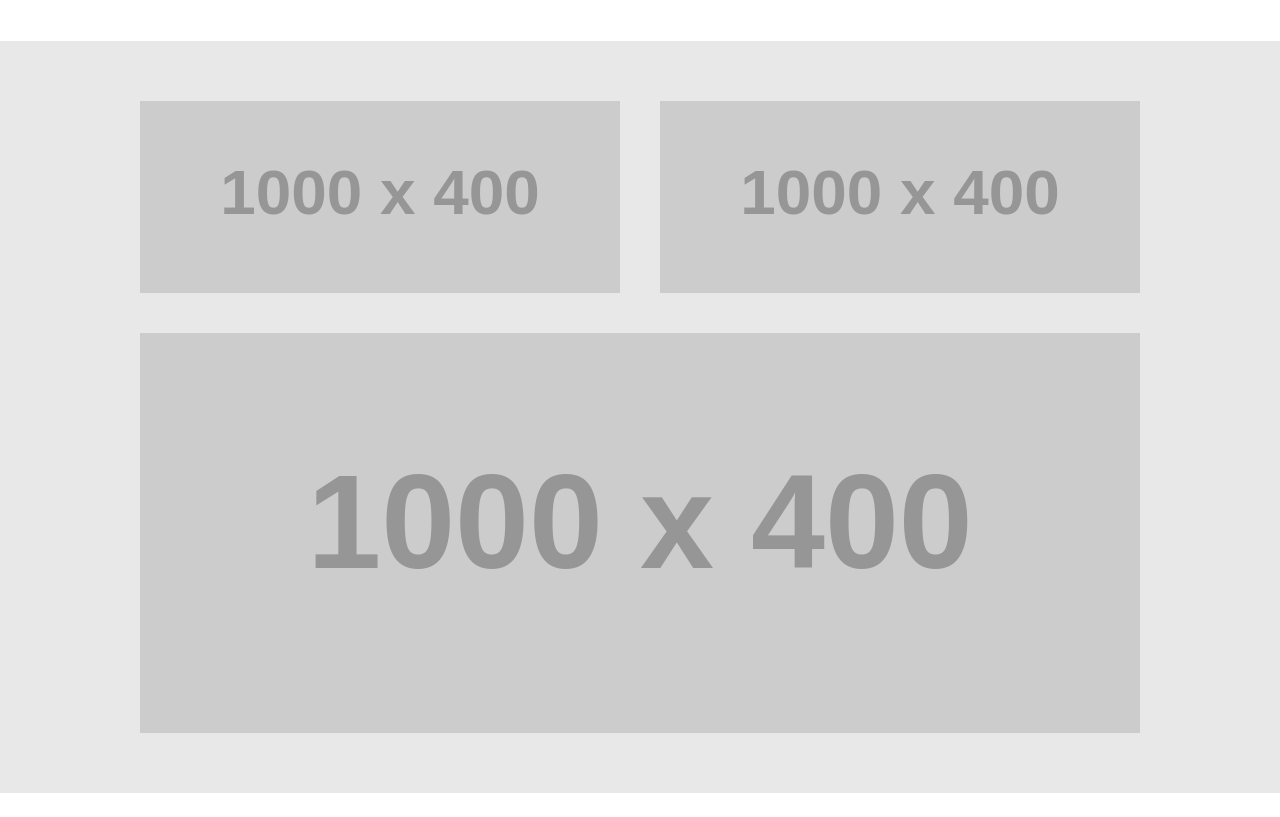
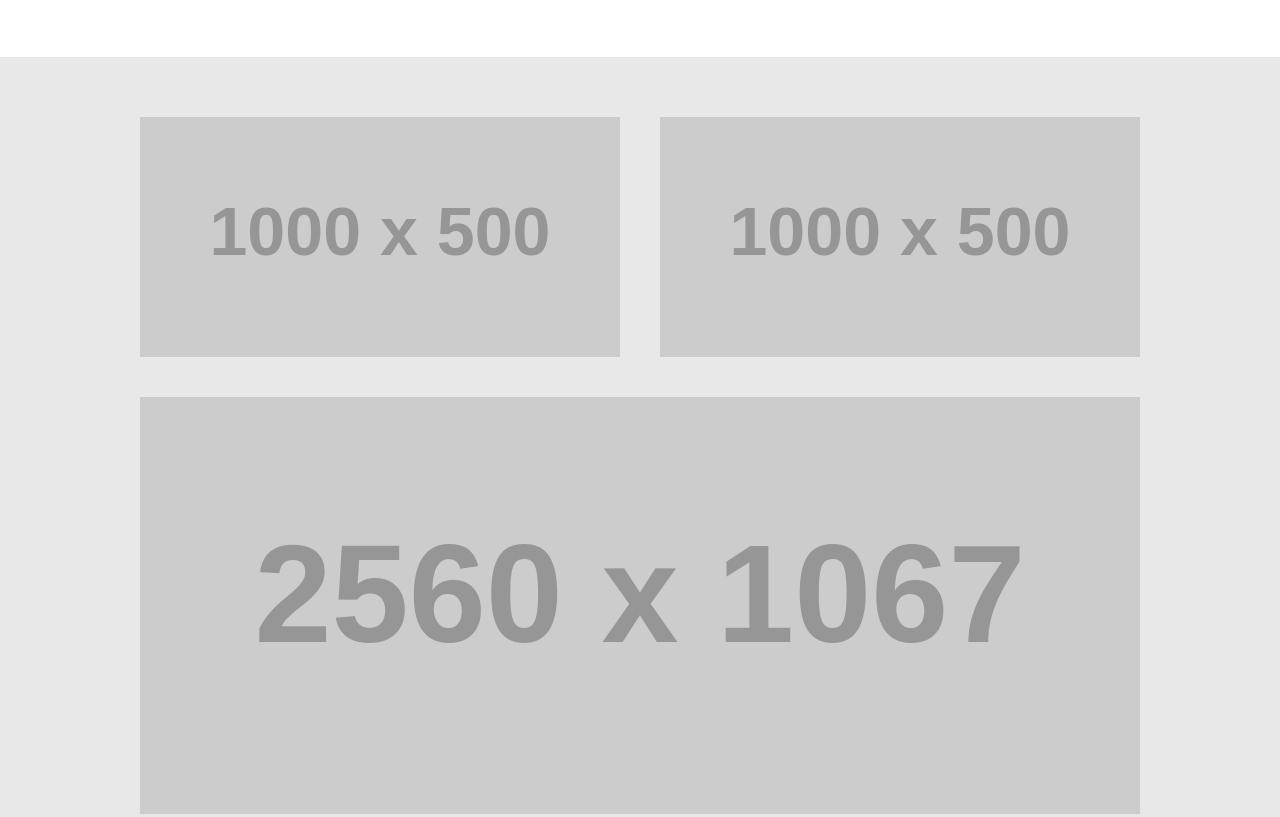
Before and after one commit to bily66/2022bookfair-summer, a plain HTML site: page index.html in a window 1280 px wide. Shown: the part 1549-2366 px from the top of the page. Drawn offline with nearby package versions, Linux system fonts and the light colour scheme; placeholder pictures from the web are drawn by us.

Commit message:
replace bn size

```diff
--- a/index.html
+++ b/index.html
@@ -119,7 +119,7 @@
                 <img src="assets/images/podcast.jpg" alt="聽天下 icon">
                 <span><span style="color: #a41117">聽天下</span>說書  找回生活節奏</span>
               </h2>
-              <img src="https://dummyimage.com/1000x400/eee/999" class="mb-20" alt="">
+              <img src="https://dummyimage.com/2560x1067/eee/999" class="mb-20" alt="">
               <div class="row">
                 <div class="col-md-8 offset-md-2">
                   <iframe class="d-block mx-auto" allow="autoplay *; encrypted-media *; fullscreen *; clipboard-write" frameborder="0" height="175" style="width:100%;overflow:hidden;background:transparent;" sandbox="allow-forms allow-popups allow-same-origin allow-scripts allow-storage-access-by-user-activation allow-top-navigation-by-user-activation" src="https://embed.podcasts.apple.com/tw/podcast/%E5%89%B5%E6%96%B0%E7%AA%81%E5%9C%8D-%E8%BE%B2%E6%B0%B4%E7%BD%B2%E8%88%87%E8%BE%B2%E6%B0%91%E8%82%A9%E4%B8%A6%E8%82%A9-%E5%85%B1%E5%90%8C%E5%AE%88%E8%AD%B7%E5%8F%B0%E7%81%A3%E8%BE%B2%E6%A5%AD/id1486227803?i=1000571634598"></iframe>
@@ -146,13 +146,13 @@
             <div class="col-md-1000">
               <div class="row">
                 <div class="col-md-6 mb-md-0 mb-20">
-                  <img src="https://dummyimage.com/1000x400/eee/999" alt="">
+                  <img src="https://dummyimage.com/1000x500/eee/999" alt="">
                 </div>
                 <div class="col-md-6 mb-md-0 mb-20">
-                  <img src="https://dummyimage.com/1000x400/eee/999" alt="">
+                  <img src="https://dummyimage.com/1000x500/eee/999" alt="">
                 </div>
                 <div class="col-md-12 mt-md-40">
-                  <img src="https://dummyimage.com/1000x400/eee/999" alt="">
+                  <img src="https://dummyimage.com/2560x1067/eee/999" alt="">
                 </div>
               </div>
             </div>
@@ -181,13 +181,13 @@
               <div class="slider slider-set">
                 <div>
                   <h2 class="text-primary text-center mt-0 mb-30">你希望改變  ＿＿  開始？</h2>
-                  <img src="https://dummyimage.com/1000x400/eee/999" class="mt-10" alt="">
-                  <img src="https://dummyimage.com/1000x400/eee/999" class="mt-10" alt="">
+                  <img src="https://dummyimage.com/2560x1067/eee/999" class="mt-10" alt="">
+                  <img src="https://dummyimage.com/2560x1067/eee/999" class="mt-10" alt="">
                 </div>
                 <div>
                   <h2 class="text-primary text-center mt-0 mb-30">你希望改變  ＿＿  開始？</h2>
-                  <img src="https://dummyimage.com/1000x400/eee/999" class="mt-10" alt="">
-                  <img src="https://dummyimage.com/1000x400/eee/999" class="mt-10" alt="">
+                  <img src="https://dummyimage.com/2560x1067/eee/999" class="mt-10" alt="">
+                  <img src="https://dummyimage.com/2560x1067/eee/999" class="mt-10" alt="">
                 </div>
               </div>
             </div>
@@ -198,7 +198,7 @@
         <div class="container">
           <div class="row justify-content-center">
             <div class="col-md-1000">
-              <img src="https://dummyimage.com/1000x400/eee/999" alt="">
+              <img src="https://dummyimage.com/2560x1067/eee/999" alt="">
             </div>
           </div>
         </div>
```
